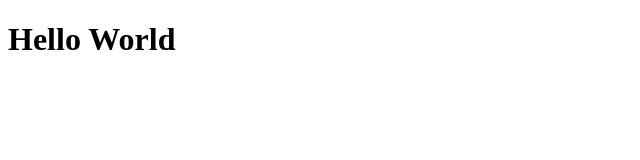
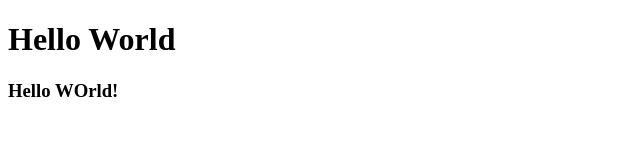
Before and after one commit to mgkyawzayya/git-test, a plain HTML site: page index.html in a window 1280 px wide. Shown: the whole page, without its empty margins (0-640 px from the left). Drawn offline with Linux system fonts and the light colour scheme.

Commit message:
Merge Conflict

```diff
--- a/index.html
+++ b/index.html
@@ -11,6 +11,7 @@
 <body>
     <div class="container">
         <h1>Hello World</h1>
+        <h3>Hello WOrld!</h3>
     </div>
 </body>
 
```
